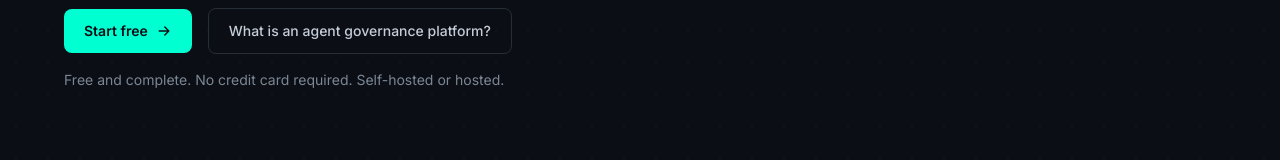
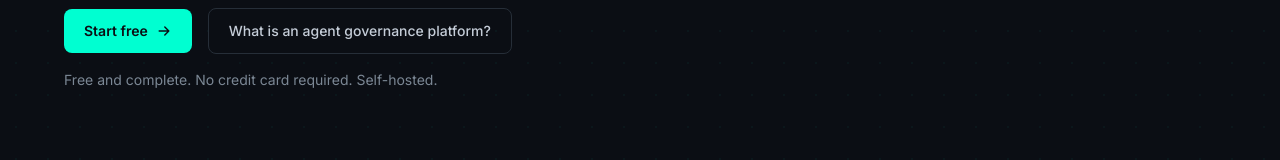
Before and after one commit to farnalabs/moduloplatform-website, a Vue app: page / in a window 1280 px wide. Shown: the part 465-625 px from the top of the page. Built offline with nearby package versions, Linux system fonts and the light colour scheme.

Commit message:
fix: self-hosted only wording

```diff
--- a/src/components/CtaSection.vue
+++ b/src/components/CtaSection.vue
@@ -9,12 +9,12 @@ import { APP_URL, MODULO_RUN } from '@/config'
         Start governing your agentic SDLC free
       </h2>
       <p class="mx-auto mt-4 max-w-xl text-lg text-ink-300">
-        The Community edition is free and complete. Self-host it on your own infrastructure or use
-        the hosted app. No credit card required.
+        The Community edition is free and complete. Self-host it on your own infrastructure. No
+        credit card required.
       </p>
       <div class="mx-auto mt-8 inline-block rounded-lg border border-ink-700 bg-ink-800 px-6 py-4 text-left">
         <p class="text-sm font-semibold text-ink-50">
-          Community - free, self-hosted or hosted, no credit card.
+          Community - free, self-hosted, no credit card.
         </p>
         <p class="mt-1 text-sm text-ink-300">Team - add SSO, RBAC, and audit export.</p>
       </div>
--- a/src/components/HeroSection.vue
+++ b/src/components/HeroSection.vue
@@ -49,7 +49,7 @@ import { APP_URL } from '@/config'
         </a>
       </div>
       <p class="mt-4 text-sm text-ink-300">
-        Free and complete. No credit card required. Self-hosted or hosted.
+        Free and complete. No credit card required. Self-hosted.
       </p>
     </div>
   </section>
```
Also changed, not shown: 1 other file (tests, documents, lock files or other folders).
